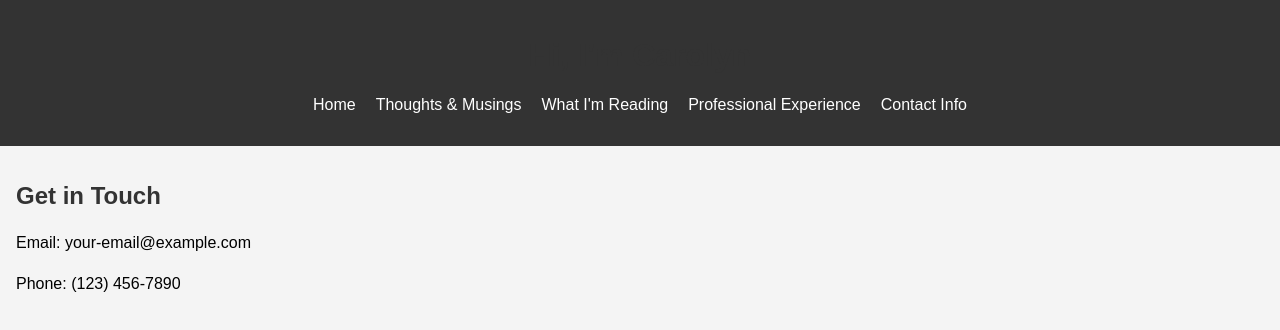
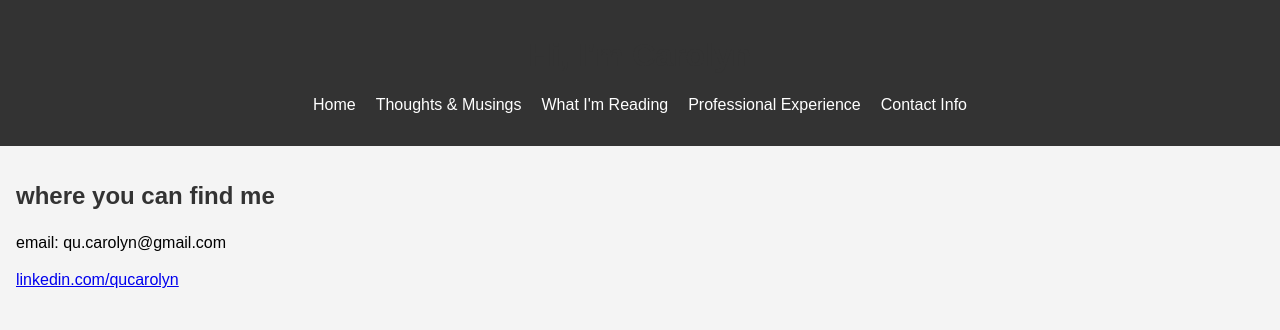
Before and after one commit to qucarolyn/qucarolyn.github.io, a React (Create React App) app: page /contact in a window 1280 px wide. Shown: the top 330 px of the page. Built offline with nearby package versions, Linux system fonts and the light colour scheme.

Commit message:
update contact page

```diff
--- a/src/pages/Contact.js
+++ b/src/pages/Contact.js
@@ -3,9 +3,9 @@ import React from 'react';
 function Contact() {
   return (
     <section>
-      <h2>Get in Touch</h2>
-      <p>Email: your-email@example.com</p>
-      <p>Phone: (123) 456-7890</p>
+      <h2>where you can find me</h2>
+      <p>email: qu.carolyn@gmail.com</p>
+      <a href="https://www.linkedin.com/in/qucarolyn" target="_blank" rel="noopener noreferrer">linkedin.com/qucarolyn</a>
     </section>
   );
 }
```
